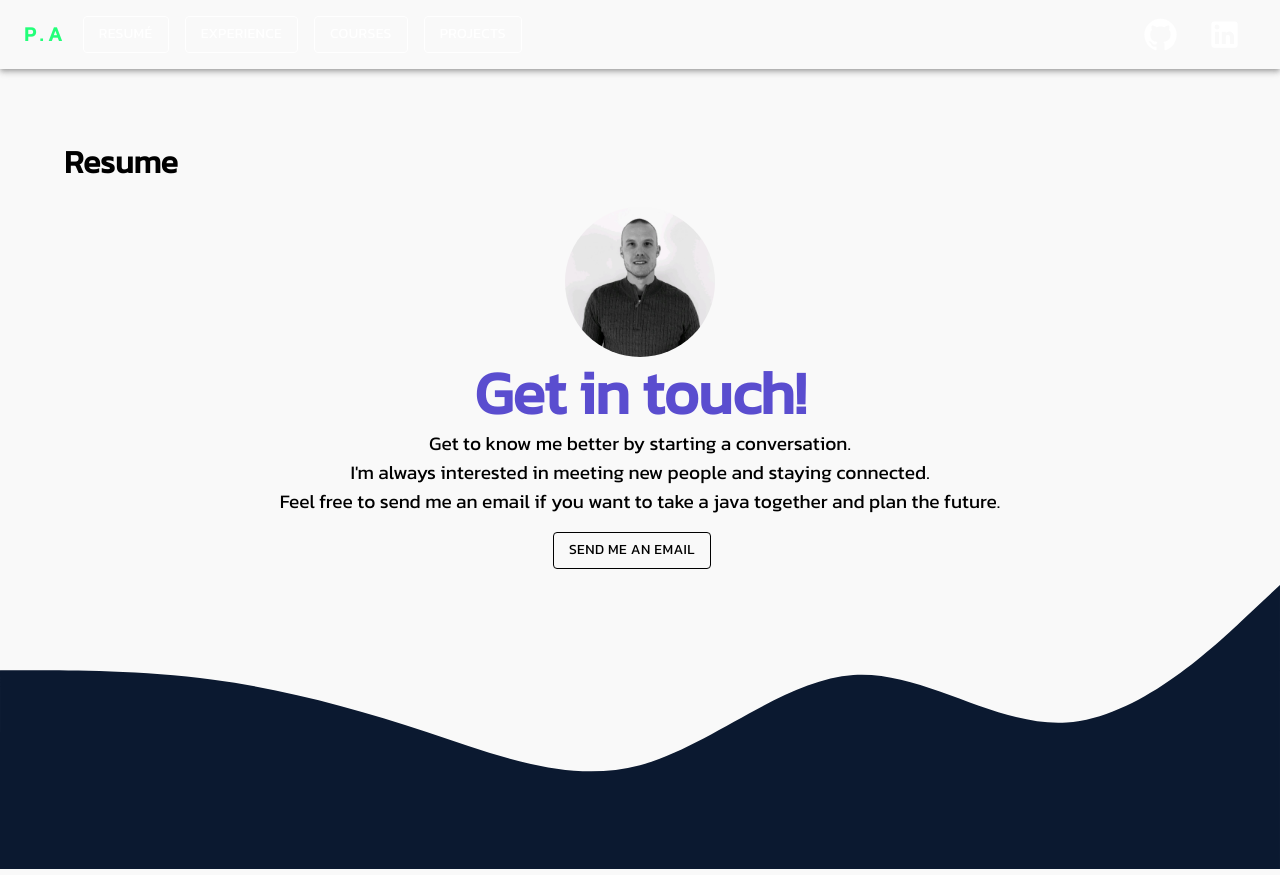
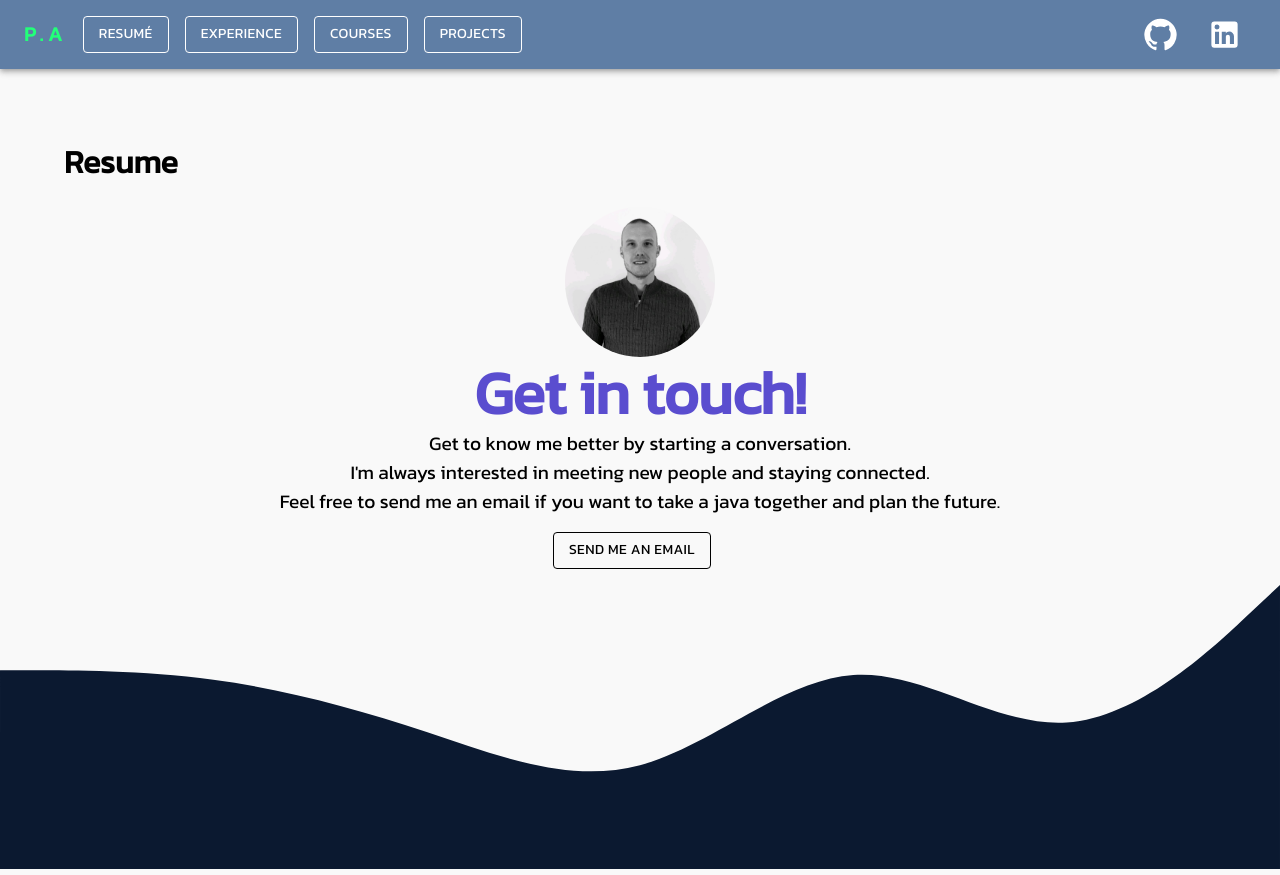
Before and after one commit to philipaxelsson94/my-portfolio, a React (Create React App) app: page /resume in a window 1280 px wide. Built offline with nearby package versions, Linux system fonts and the light colour scheme.

Commit message:
change header color

```diff
--- a/src/App.css
+++ b/src/App.css
@@ -1,5 +1,5 @@
 header {
-	background-color: transparent !important;
+	background-color: #5f7ea5 !important;
 }
 
 .aboutUs-container {
--- a/src/components/Card.js
+++ b/src/components/Card.js
@@ -39,7 +39,7 @@ export default function ActionAreaCard({ title, hp, desc }) {
 									whiteSpace: "nowrap",
 									textOverflow: "ellipsis",
 									overflow: "hidden",
-									fontSize: { xs: "1rem", md: "1.5rem" },
+									fontSize: { xs: "0.8rem", md: "1.2rem" },
 								}}
 								color="white"
 								align="left"
--- a/src/components/NavBar.js
+++ b/src/components/NavBar.js
@@ -27,7 +27,7 @@ function ResponsiveAppBar() {
 	};
 
 	return (
-		<AppBar position="static" sx={{}}>
+		<AppBar position="static" sx={{ bgColor: "#5f7ea5" }}>
 			<Container maxWidth="xl">
 				<Toolbar disableGutters>
 					<Typography
```
